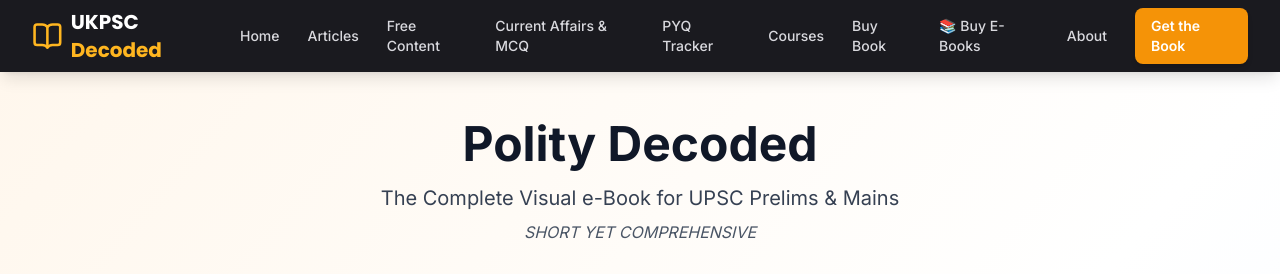
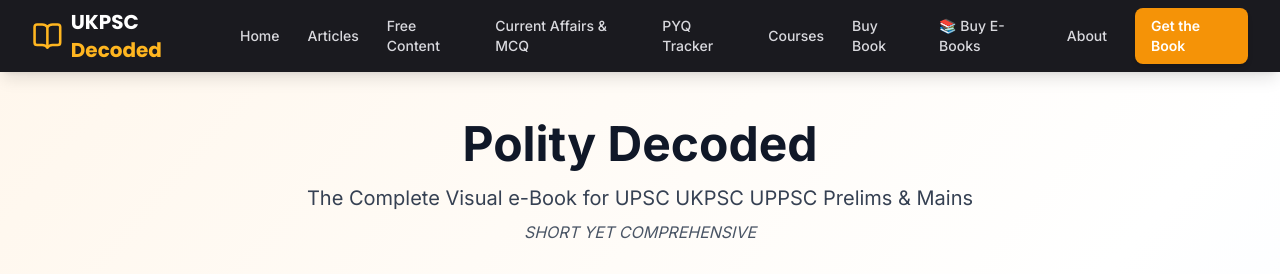
Before and after one commit to joshibhanu2018-design/Ukpscdecoded, a Next.js app in the folder website/: page /buy-ebooks in a window 1280 px wide. Shown: the top 274 px of the page. Built offline with nearby package versions, Linux system fonts and the light colour scheme.

Commit message:
SMALL CHANGE

```diff
--- a/website/src/app/buy-ebooks/page.tsx
+++ b/website/src/app/buy-ebooks/page.tsx
@@ -206,7 +206,7 @@
           Polity Decoded
         </h1>
         <p className="text-xl text-gray-700 mb-2">
-          The Complete Visual e-Book for UPSC Prelims & Mains
+          The Complete Visual e-Book for UPSC UKPSC UPPSC Prelims & Mains
         </p>
         <p className="text-gray-600 italic">SHORT YET COMPREHENSIVE</p>
       </div>
```
